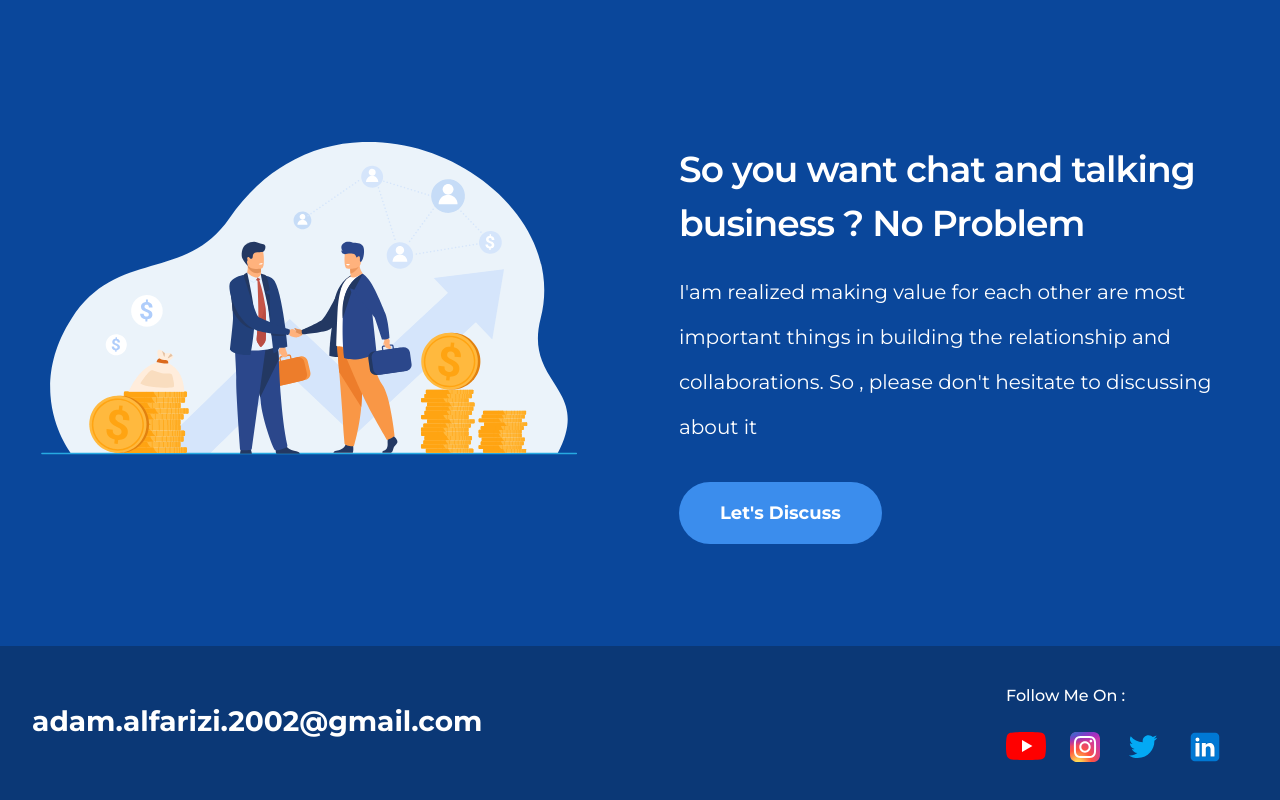
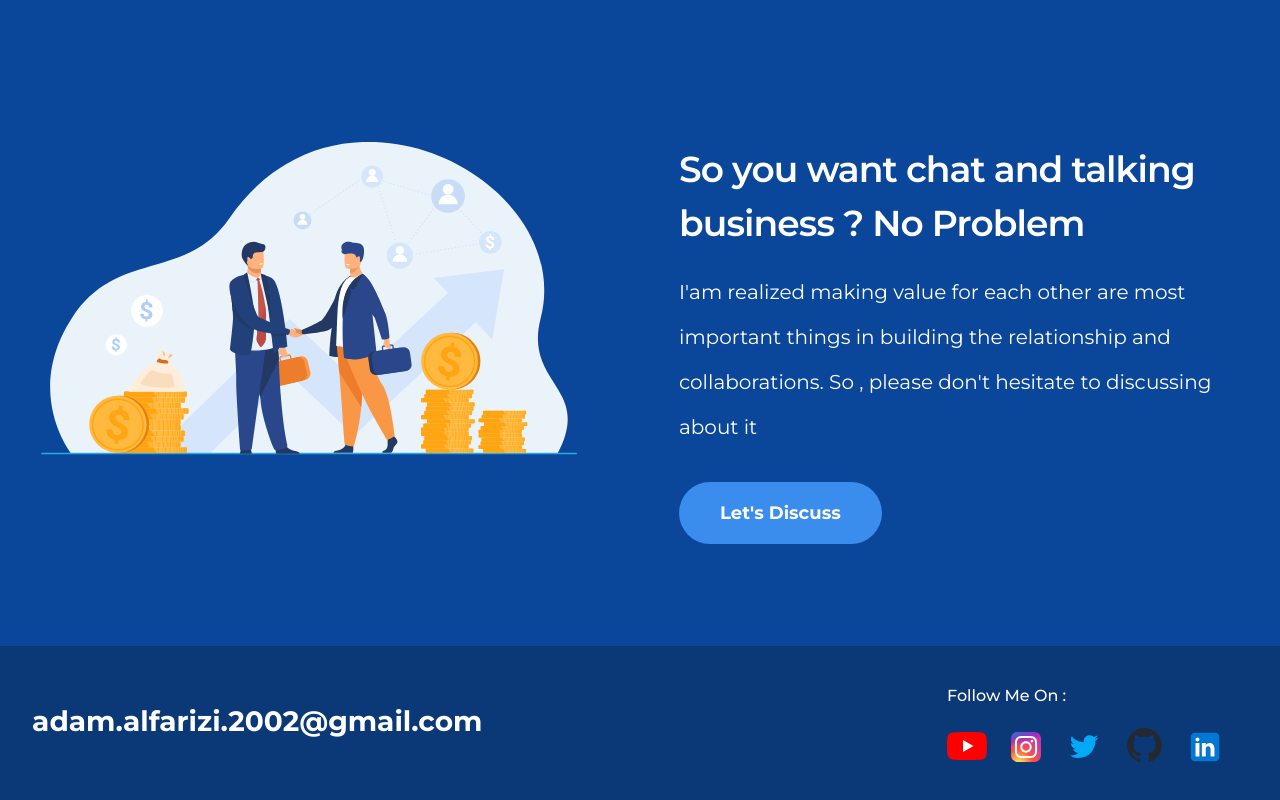
Before and after one commit to admalfrizi/my_web, a Vue app: page / in a window 1280 px wide. Shown: the part 5692-6492 px from the top of the page. Built offline with nearby package versions, Linux system fonts and the light colour scheme.

Commit message:
add github link

```diff
--- a/src/components/component/Footer.vue
+++ b/src/components/component/Footer.vue
@@ -24,6 +24,11 @@
                             <div class="twitter-link mr-6">
                                 <a href="https://twitter.com/adamalfarizi_26">
                                     <img src="./../../assets/icons/twitter_ic.svg" alt="">
+                                </a>
+                            </div>
+                            <div class="github-link mr-6">
+                                <a href="https://github.com/admalfrizi">
+                                    <img width="35px" src="./../../assets/icons/github_ic.svg" alt="">
                                 </a>
                             </div>
                             <div class="linkedin-link mr-6">
```
Also changed, not shown: src/assets/icons/github_ic.svg (added).
